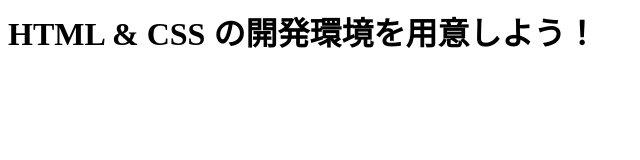
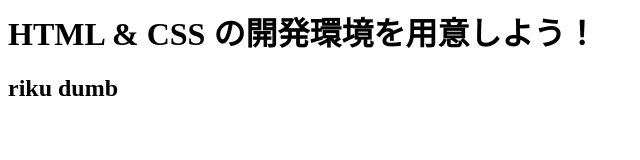
Before and after one commit to project-RSK/first-project, a plain HTML site: page index.html in a window 1280 px wide. Shown: the whole page, without its empty margins (0-640 px from the left). Drawn offline with Linux system fonts and the light colour scheme.

Commit message:
test2
change 2

```diff
--- a/index.html
+++ b/index.html
@@ -5,5 +5,6 @@
   </head>
   <body>
     <h1 class="title">HTML & CSS の開発環境を用意しよう！</h1>
+    <h2> riku dumb</h2>
   </body>
 </html>
```
